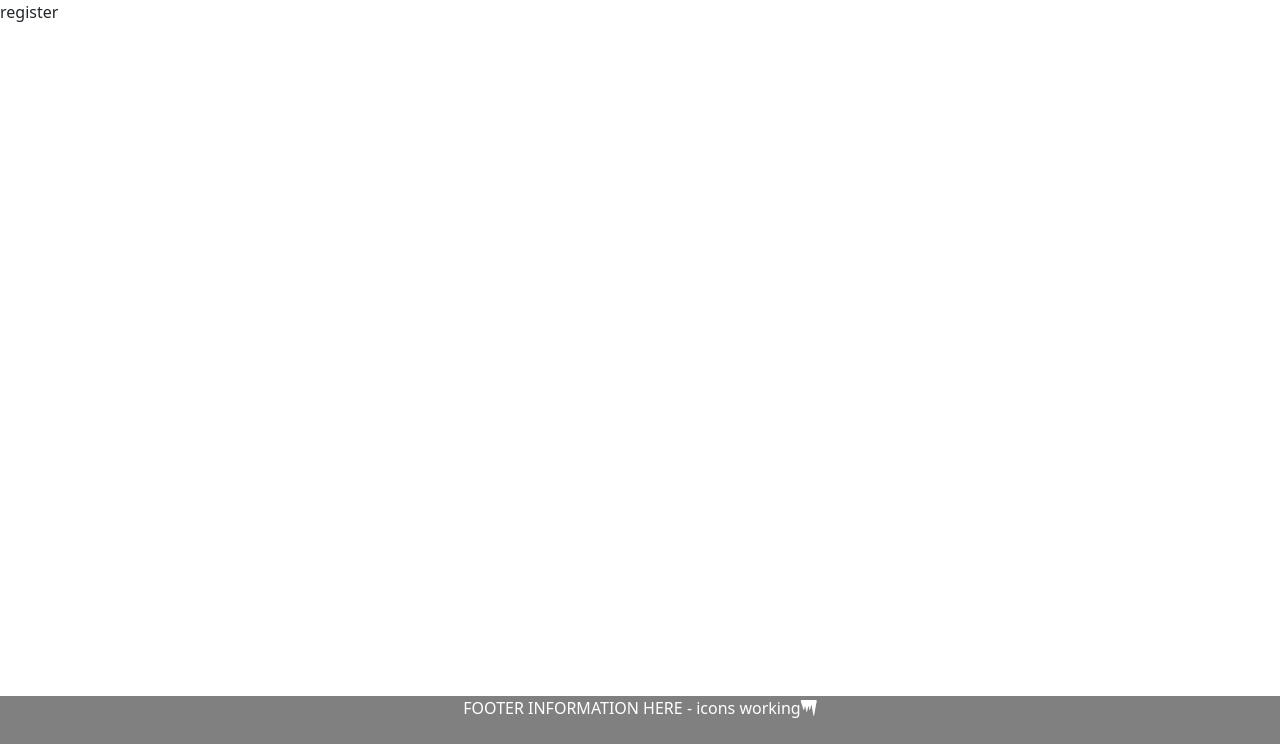
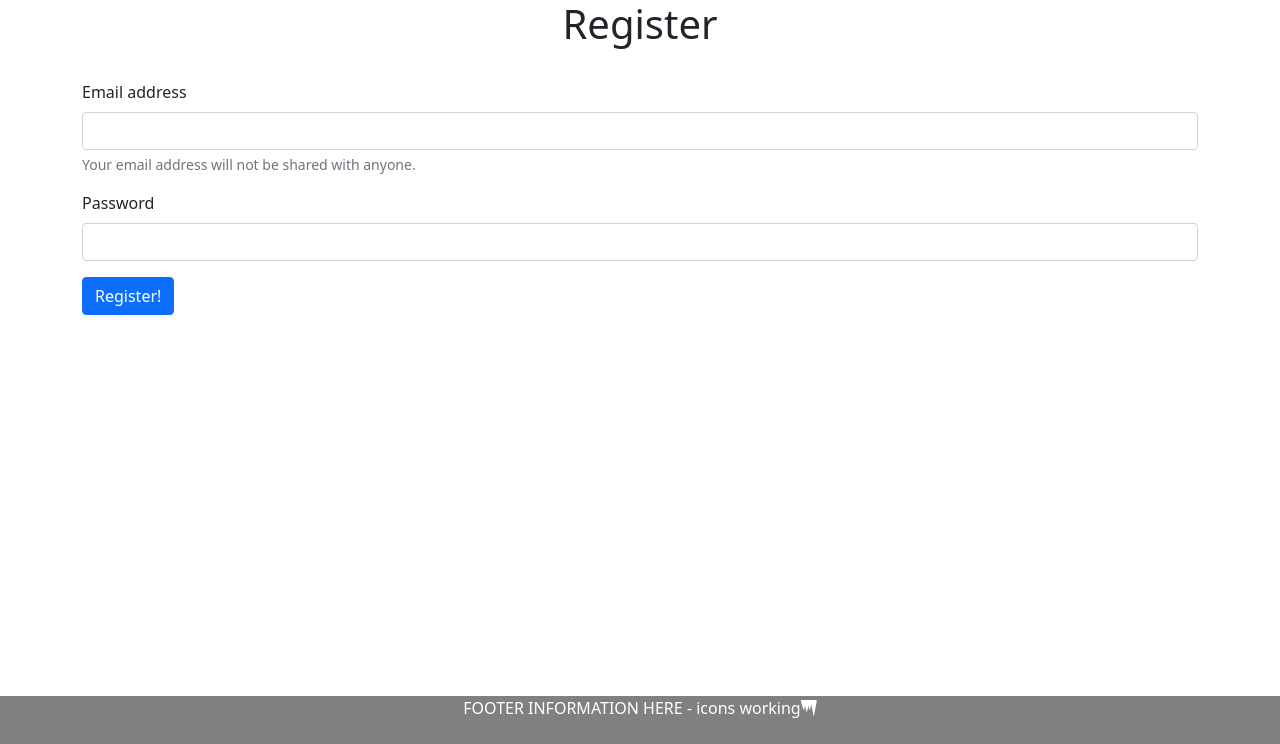
Before and after one commit to KNFullStack/Milestone-Project-3, a Flask app: page /register in a window 1280 px wide. Shown: the part 56-800 px from the top of the page. Run offline with Flask 2, Linux system fonts and the light colour scheme; some libraries are stand-ins or nearby versions.

Commit message:
basic placeholders added for landing page, basic login and register forms added - backend TBD

```diff
--- a/app.py
+++ b/app.py
@@ -33,14 +33,21 @@ def dashboard():
     return render_template("dashboard.html", income=income, outgoings=outgoings)
 
 
+@app.route("/login", methods=["GET","POST"])
+def login():
+    return render_template("login.html")
+
+
 @app.route("/register", methods=["GET","POST"])
 def register():
     return render_template("register.html")
 
 
-@app.route("/login", methods=["GET","POST"])
-def login():
-    return render_template("login.html")
+@app.route("/logout")
+def logout():
+    # do xyz
+    # do flash
+    return redirect(url_for('login'))
 
 
 if __name__ == "__main__":
--- a/static/css/style.css
+++ b/static/css/style.css
@@ -2,7 +2,8 @@
     border: 1px solid black;
 }
 
-#dashboard-container {
+#dashboard-container,
+#landing-container {
     position: absolute;
     top: 50%;
     left: 50%;
@@ -27,4 +28,15 @@ li {
     list-style-type: none;
 }
 
+#landing-container div {
+    border: 1px solid black;
+    height: 50vh;
+}
+
+#landing-image {
+    width: 100px;
+    overflow: hidden;
+    padding: 1rem;
+}
+
 /* Responsiveness */
--- a/templates/base.html
+++ b/templates/base.html
@@ -27,15 +27,27 @@
                     <a class="nav-link" href="{{ url_for('dashboard') }}">Dashboard</a>
                     <a class="nav-link" href="{{ url_for('login') }}">Login</a>
                     <a class="nav-link" href="{{ url_for('register') }}">Register</a>
-                    <a class="nav-link" href="{{ url_for('home') }}">Logout</a>
+                    <a class="nav-link" href="{{ url_for('logout') }}">Logout</a>
                 </div>
             </div>
         </div>
     </nav>
 
+
     {% block content %}
-    <!-- here i want a big landing page image! with a link for a login or register -->
+    <div class="container">
+        <div id="landing-container" class="row">
+            <div class="col text-center align-items-center justify-content-center ">
+                <h1>Simple Budget Tool</h1>
+                <p>Use this tool to help track your incoming, outgoings and potential bank balance accumulation!</p>
+            </div>
+            <div id="landing-image" class="col text-center align-items-center justify-content-center"><img
+                    src="../static/images/testimage.PNG" alt="image of calculator and pens"></div>
+        </div>
+    </div>
     {% endblock %}
+
+
     <footer id="footer">
         <div class="container-fluid">
             <div class="row text-center align-items-center justify-content-center">
--- a/templates/register.html
+++ b/templates/register.html
@@ -1,4 +1,23 @@
 {% extends "base.html" %}
 {% block content %}
-<p>register</p>
+<h1 class="text-center">Register</h1><Br>
+<div class="container">
+    <div class="row">
+        <div class="col">
+            <form method="POST" action="{{ url_for('register') }}">
+                <div class="mb-3">
+                    <label for="email" class="form-label">Email address</label>
+                    <input type="email" class="form-control" id="email" name="email" aria-describedby="emailHelp"
+                        required>
+                    <div id="emailHelp" class="form-text">Your email address will not be shared with anyone.</div>
+                </div>
+                <div class="mb-3">
+                    <label for="password" class="form-label" required>Password</label>
+                    <input type="password" class="form-control" id="password" name="password">
+                </div>
+                <button type="submit" class="btn btn-primary">Register!</button>
+            </form>
+        </div>
+    </div>
+</div>
 {% endblock %}
```
Also changed, not shown: templates/dashboard.html (+46 -28 lines), templates/login.html (+21 -1 lines), static/images/testimage.PNG (added).
